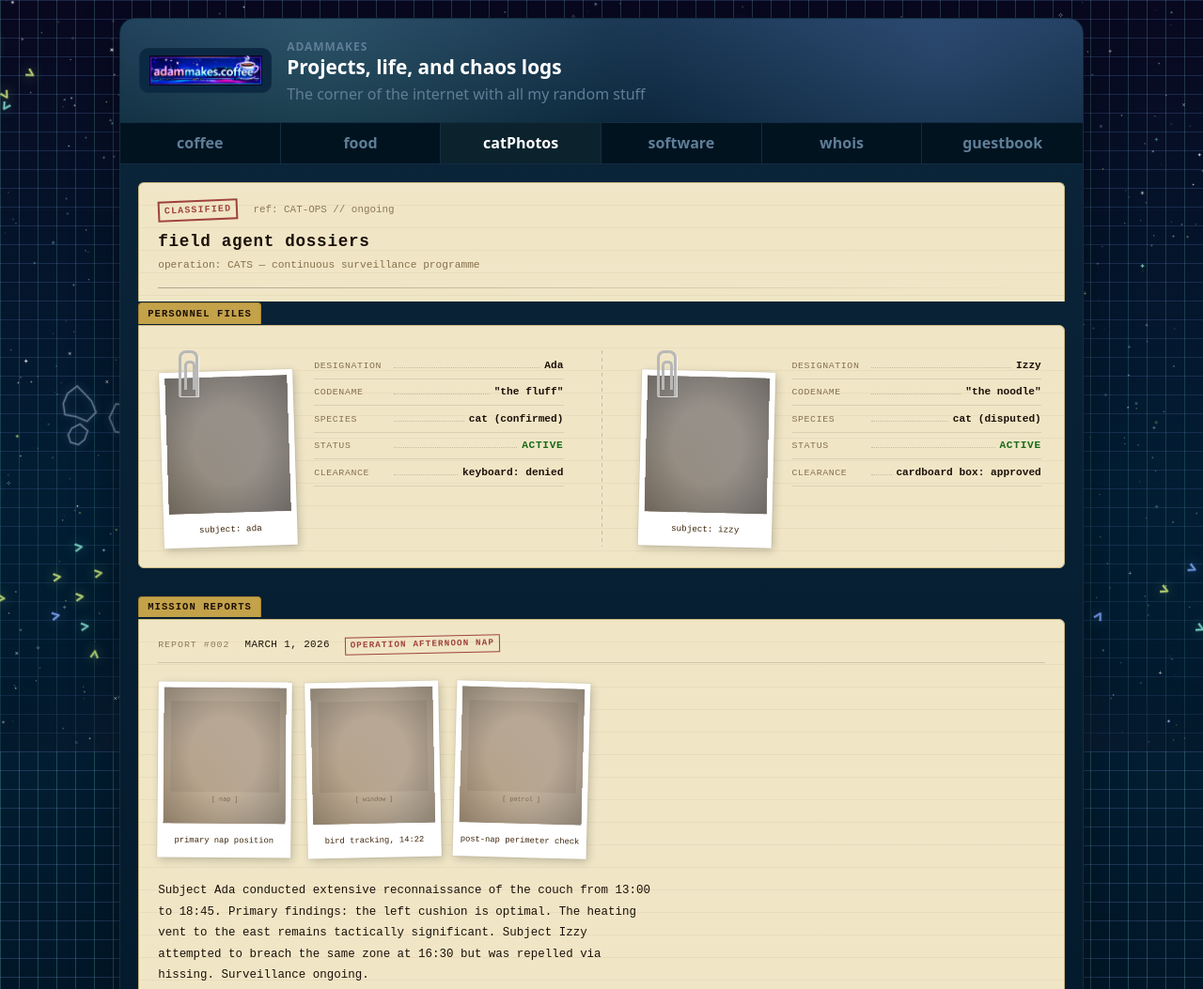
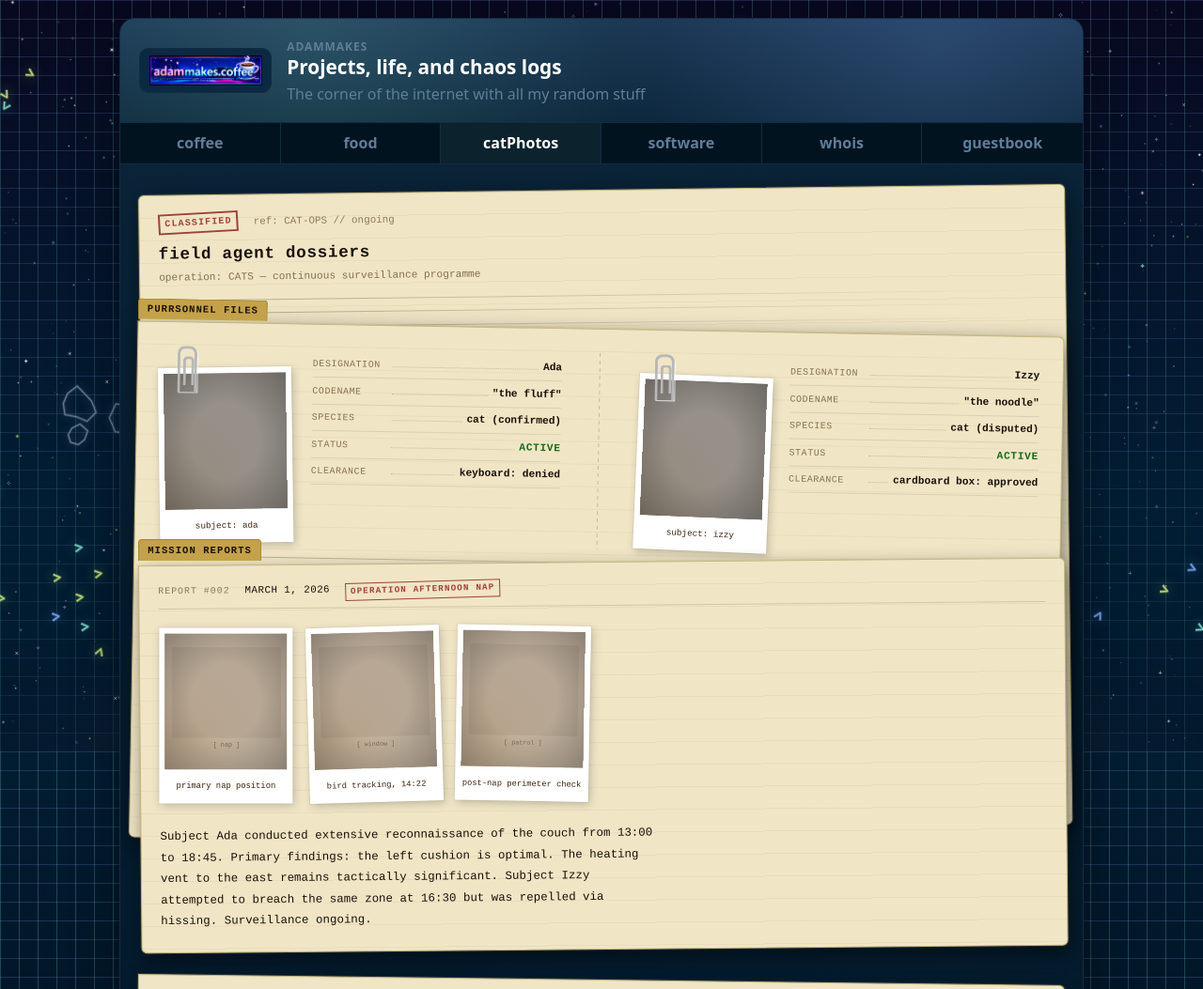
Before and after one commit to AdamWardVGP/adammakes-coffee, an Astro site: page /catPhotos in a window 1280 px wide. Shown: the top 1053 px of the page at 94% size. Built offline with nearby package versions, Linux system fonts and the light colour scheme; Astro itself is replaced by a stand-in of ours; grey boxes are pictures that could not be loaded.

Commit message:
cat files ready

```diff
--- a/src/pages/catPhotos/index.astro
+++ b/src/pages/catPhotos/index.astro
@@ -29,11 +29,50 @@ const missions = await loadMissions();
             <h1 class="dossier-title typewriter">field agent dossiers</h1>
             <p class="dossier-subtitle typewriter">operation: CATS — continuous surveillance programme</p>
             <div class="header-rule"></div>
+            <div class="header-rule"></div>
+            <div class="header-rule"></div>
+            <div class="header-rule"></div>
+            <div class="header-rule"></div>
+            <div class="header-rule"></div>
+            <div class="header-rule"></div>
+            <div class="header-rule"></div>
+            <div class="header-rule"></div>
+            <div class="header-rule"></div>
+            <div class="header-rule"></div>
+            <div class="header-rule"></div>
+            <div class="header-rule"></div>
+            <div class="header-rule"></div>
+            <div class="header-rule"></div>
+            <div class="header-rule"></div>
+            <div class="header-rule"></div>
+            <div class="header-rule"></div>
+            <div class="header-rule"></div>
+            <div class="header-rule"></div>
+            <div class="header-rule"></div>
+            <div class="header-rule"></div>
+            <div class="header-rule"></div>
+            <div class="header-rule"></div>
+            <div class="header-rule"></div>
+            <div class="header-rule"></div>
+            <div class="header-rule"></div>
+            <div class="header-rule"></div>
+            <div class="header-rule"></div>
+            <div class="header-rule"></div>
+            <div class="header-rule"></div>
+            <div class="header-rule"></div>
+            <div class="header-rule"></div>
+            <div class="header-rule"></div>
+            <div class="header-rule"></div>
+            <div class="header-rule"></div>
+            <div class="header-rule"></div>
+            <div class="header-rule"></div>
+            <div class="header-rule"></div>
+
         </div>
 
         <!-- ══ PASSPORTS ══ -->
         <div class="passports-section">
-            <div class="section-tab typewriter">personnel files</div>
+            <div class="section-tab typewriter">purrsonnel files</div>
             <div class="passports-paper">
                 <div class="passports-grid">
 
@@ -116,6 +155,27 @@ const missions = await loadMissions();
                     </div>
 
                 </div>
+                <div class="header-rule"></div>
+                <div class="header-rule"></div>
+                <div class="header-rule"></div>
+                <div class="header-rule"></div>
+                <div class="header-rule"></div>
+                <div class="header-rule"></div>
+                <div class="header-rule"></div>
+                <div class="header-rule"></div>
+                <div class="header-rule"></div>
+                <div class="header-rule"></div>
+                <div class="header-rule"></div>
+                <div class="header-rule"></div>
+                <div class="header-rule"></div>
+                <div class="header-rule"></div>
+                <div class="header-rule"></div>
+                <div class="header-rule"></div>
+                <div class="header-rule"></div>
+                <div class="header-rule"></div>
+                <div class="header-rule"></div>
+                <div class="header-rule"></div>
+
             </div>
         </div>
 
@@ -126,10 +186,29 @@ const missions = await loadMissions();
             {missions.length === 0 ? (
                 <div class="mission-report">
                     <p class="typewriter mission-empty">No field reports on file. Surveillance ongoing.</p>
+                    <div class="header-rule"></div>
+                    <div class="header-rule"></div>
+                    <div class="header-rule"></div>
+                    <div class="header-rule"></div>
+                    <div class="header-rule"></div>
+                    <div class="header-rule"></div>
+                    <div class="header-rule"></div>
+                    <div class="header-rule"></div>
+                    <div class="header-rule"></div>
+                    <div class="header-rule"></div>        <div class="header-rule"></div>
+                    <div class="header-rule"></div>
+                    <div class="header-rule"></div>
+                    <div class="header-rule"></div>
+                    <div class="header-rule"></div>
+                    <div class="header-rule"></div>
+                    <div class="header-rule"></div>
+                    <div class="header-rule"></div>
+                    <div class="header-rule"></div>
+                    <div class="header-rule"></div>
                 </div>
             ) : (
                 missions.map((mission, i) => (
-                    <div class="mission-report">
+                    <div class="mission-report" style={`--rot: ${i % 2 === 0 ? '-0.5deg' : '0.7deg'}`}>
                         <div class="mission-header">
                             <span class="mission-number typewriter">report #{String(missions.length - i).padStart(3, "0")}</span>
                             <span class="mission-date typewriter">
@@ -154,6 +233,7 @@ const missions = await loadMissions();
                             <p class="mission-text typewriter">{mission.data.description}</p>
                         )}
                     </div>
+
                 ))
             )}
         </div>
@@ -167,6 +247,8 @@ const missions = await loadMissions();
     flex-direction: column;
     gap: 0;
     font-family: "Courier New", monospace;
+    padding: 0.5rem 0 3rem;
+    overflow: visible;
 }
 
 .typewriter {
@@ -193,9 +275,14 @@ const missions = await loadMissions();
         rgba(139, 90, 43, 0.07) 23px, rgba(139, 90, 43, 0.07) 24px
     );
     border: 1px solid #c9b882;
-    border-bottom: none;
-    border-radius: 6px 6px 0 0;
+    border-radius: 6px;
     padding: 1.1rem 1.25rem 0.85rem;
+    transform: rotate(-0.7deg);
+    transform-origin: top center;
+    box-shadow: 3px 8px 24px rgba(0, 0, 0, 0.55), 0 0 0 1px rgba(201, 184, 130, 0.2);
+    position: relative;
+    z-index: 1;
+    margin-bottom: -35rem;
 }
 
 .header-meta {
@@ -279,6 +366,11 @@ const missions = await loadMissions();
 
 .passports-section {
     margin-top: 0;
+    transform: rotate(1.0deg);
+    transform-origin: top center;
+    position: relative;
+    z-index: 2;
+    margin-bottom: -2.5rem;
 }
 
 .passports-paper {
@@ -290,6 +382,7 @@ const missions = await loadMissions();
     border: 1px solid #c9b882;
     border-radius: 0 6px 6px 6px;
     padding: 1.6rem 1.5rem 1.4rem;
+    box-shadow: 3px 8px 24px rgba(0, 0, 0, 0.5), 0 0 0 1px rgba(201, 184, 130, 0.2);
 }
 
 .passports-grid {
@@ -452,7 +545,9 @@ const missions = await loadMissions();
 /* ══ missions ══ */
 
 .missions-section {
-    margin-top: 1.75rem;
+    margin-top: -18rem;
+    position: relative;
+    z-index: 3;
 }
 
 .mission-report {
@@ -464,7 +559,11 @@ const missions = await loadMissions();
     border: 1px solid #c9b882;
     border-radius: 0 6px 6px 6px;
     padding: 1.1rem 1.25rem 1.3rem;
-    margin-bottom: 1.5rem;
+    margin-bottom: 2rem;
+    transform: rotate(var(--rot, 0deg));
+    transform-origin: top center;
+    box-shadow: 3px 8px 20px rgba(0, 0, 0, 0.45), 0 0 0 1px rgba(201, 184, 130, 0.2);
+    position: relative;
 }
 
 .mission-header {
```
